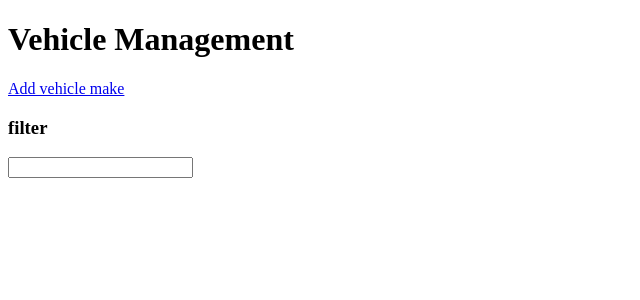
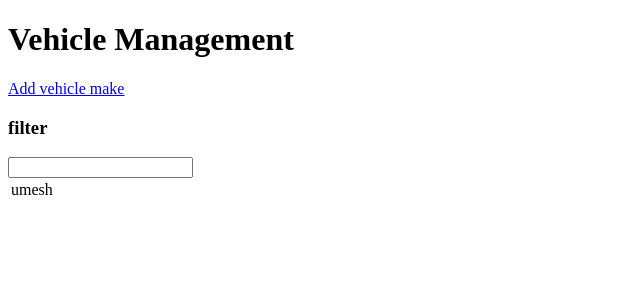
Before and after one commit to rohith9010/CAR_RENTAL_APP, an Angular app: page /vehicle_make_details in a window 1280 px wide. Shown: the top 300 px of the page, without its empty margins (0-640 px from the left). Built offline with nearby package versions, Linux system fonts and the light colour scheme.

Commit message:
added for loop in vehicle make add

```diff
--- a/src/Services/vehicle-make.service.ts
+++ b/src/Services/vehicle-make.service.ts
@@ -8,16 +8,19 @@ import { IVehicleMake_ } from '../Interfaces/IVehicleMake_';
 export class VehicleMakeService {
 
   private apiUrl = '';
-
+  vehiclesList:IVehicleMake_[]=[{Name:"umesh",MakeNo:0}];
+  increment:number=1;
   constructor(private http: HttpClient) { }
 
   getVehicleMake()
   {
-
+    return this.vehiclesList
   }
   AddVehicleMake(model:IVehicleMake_)
   {
-    console.log(model.Name);
+
+    this.vehiclesList.push({Name:model.Name,MakeNo:this.increment})
+    this.increment++;
   }
 
 
--- a/src/app/components/add-vehicle-make/add-vehicle-make.component.ts
+++ b/src/app/components/add-vehicle-make/add-vehicle-make.component.ts
@@ -2,6 +2,7 @@ import { Component } from '@angular/core';
 import { FormsModule, ReactiveFormsModule } from '@angular/forms';
 import { VehicleMakeService } from '../../../Services/vehicle-make.service';
 import { IVehicleMake_ } from '../../../Interfaces/IVehicleMake_';
+import { Router } from '@angular/router';
 
 @Component({
   selector: 'app-add-vehicle-make',
@@ -12,12 +13,17 @@ import { IVehicleMake_ } from '../../../Interfaces/IVehicleMake_';
 })
 export class AddVehicleMakeComponent {
 
-  constructor(private MakeService:VehicleMakeService){}
+  constructor(private MakeService:VehicleMakeService,private router:Router)
+  {
+
+  }
   model:IVehicleMake_={MakeNo:0,Name:""}
   Save()
   {
     this.MakeService.AddVehicleMake(this.model);
     this.model.Name="";
+    this.router.navigate(['/vehicle_make_details']);
+
   }
 
   Clear()
--- a/src/app/components/vehicle-make-details/vehicle-make-details.component.html
+++ b/src/app/components/vehicle-make-details/vehicle-make-details.component.html
@@ -1,4 +1,14 @@
 <h1>Vehicle Management</h1 >
     <a class="nav-link" routerLink="/Add_vehicle_Make">Add vehicle make</a>
     <h3>filter</h3>
-    <input type="text" name="Add">  <!--need search button here-->
+    <input type="text" name="Add">  <!--need search button here--><br>
+
+    <div >
+        <table class="table">
+            @for (vehicle of vehiclesList; track vehicle.MakeNo) {
+                <tr>
+                    <td>{{vehicle.Name}}</td>
+                </tr>
+            }
+        </table>
+    </div>
--- a/src/app/components/vehicle-make-details/vehicle-make-details.component.ts
+++ b/src/app/components/vehicle-make-details/vehicle-make-details.component.ts
@@ -1,5 +1,8 @@
 import { Component } from '@angular/core';
-import { RouterLink, RouterOutlet } from '@angular/router';
+import { RouterLink, RouterLinkActive, RouterOutlet } from '@angular/router';
+import { VehicleMakeService } from '../../../Services/vehicle-make.service';
+import { IVehicleMake_ } from '../../../Interfaces/IVehicleMake_';
+import { Router } from 'express';
 
 @Component({
   selector: 'app-vehicle-make-details',
@@ -9,5 +12,9 @@ import { RouterLink, RouterOutlet } from '@angular/router';
   styleUrl: './vehicle-make-details.component.css'
 })
 export class VehicleMakeDetailsComponent {
+  constructor(private MakeService:VehicleMakeService){
+    this.vehiclesList=this.MakeService.getVehicleMake();
+  }
+  vehiclesList:IVehicleMake_[]=[];
 
 }
```
